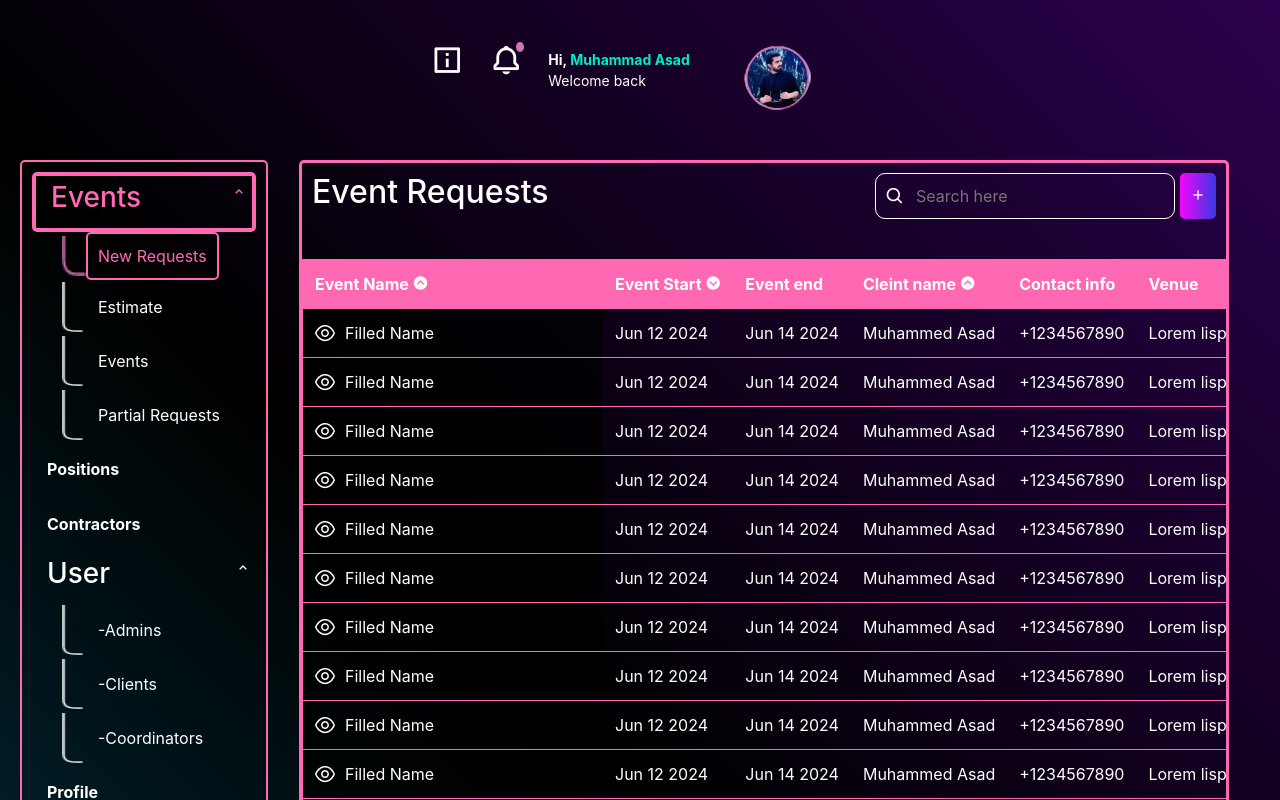
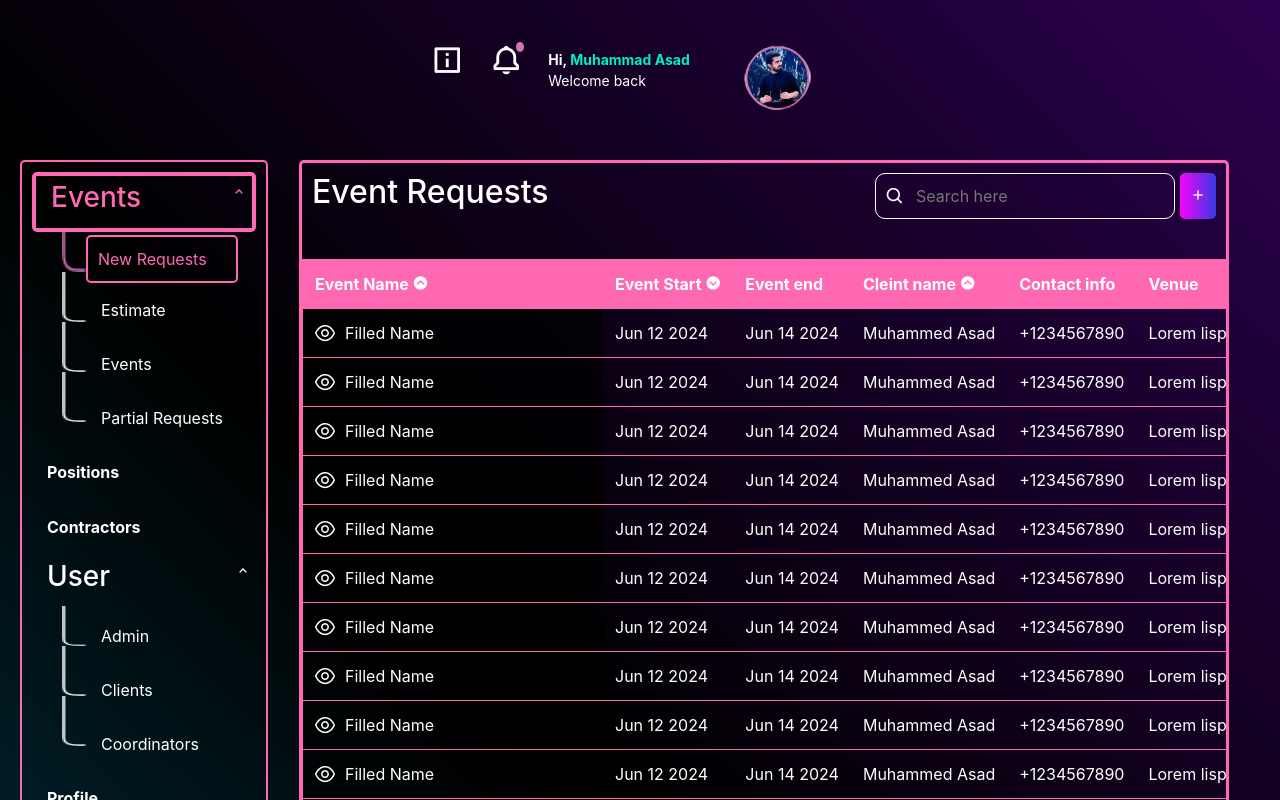
Before and after one commit to nikhilscaria3/FigmaReactDesign, a React (Create React App) app in the folder frontend/: page /second in a window 1280 px wide. Shown: the top 800 px of the page. Built offline with nearby package versions, Linux system fonts and the light colour scheme.

Commit message:
Update second.js

```diff
--- a/frontend/src/second.js
+++ b/frontend/src/second.js
@@ -50,25 +50,23 @@ const Second = () => {
             <p><i class='bx bx-chevron-up' style={{ color: '#ff69b4' }} ></i></p>
           </div>
 
-          <div className='vectorcontainer'>
+          <div className='newcontainer'>
+
+            <div className='vectornewcontainer'>
               <img className='vector1' src={vector1} alt='Vector'></img>
-            <p className="sidedropdownselect" >New Requests</p>
+              <img className='vector2' src={vector2} alt='Vector'></img>
+              <img className='vector2' src={vector2} alt='Vector'></img>
+              <img className='vector2' src={vector2} alt='Vector'></img>
             </div>
 
-          <div className='vectorcontainer'>
-            <img className='vector2' src={vector2} alt='Vector'></img>
+            <div className='vectornamecontainer'>
+              <p className="sidedropdownselect" onClick={handleClick}>New Requests</p>
               <p className="sidedropdown">Estimate </p>
+              <p className="sidedropdown">Events</p>
+              <p className="sidedropdown">Partial Requests </p>
+            </div>
           </div>
 
-          <div className='vectorcontainer'>
-            <img className='vector2' src={vector2} alt='Vector'></img>
-            <p className="sidedropdown" onClick={handleClick} >Events</p>
-          </div>
-
-          <div className='vectorcontainer'>
-            <img className='vector2' src={vector2} alt='Vector'></img>
-            <p className="sidedropdown">Partial Requests </p>
-          </div>
 
 
           <p className='sidedivbutton'>Positions</p>
@@ -78,18 +76,20 @@ const Second = () => {
             <p><i class='bx bx-chevron-up' style={{ color: '#ffff' }} ></i></p>
           </div>
 
-          <div className='vectorcontainer'>
+          <div className='newcontainer'>
+
+            <div className='vectornewcontainer'>
+              <img className='vector1' src={vector2} alt='Vector'></img>
               <img className='vector2' src={vector2} alt='Vector'></img>
-            <p className="sidedropdown">-Admins</p>
+              <img className='vector2' src={vector2} alt='Vector'></img>
+
             </div>
 
-          <div className='vectorcontainer'>
-            <img className='vector2' src={vector2} alt='Vector'></img>
-            <p className="sidedropdown">-Clients</p>
+            <div className='vectornamecontainer'>
+              <p className="sidedropdown">Admin</p>
+              <p className="sidedropdown">Clients </p>
+              <p className="sidedropdown">Coordinators</p>
             </div>
-          <div className='vectorcontainer'>
-            <img className='vector2' src={vector2} alt='Vector'></img>
-            <p className="sidedropdown">-Coordinators</p>
           </div>
 
 
```
Lines whose indentation alone changed are shown as unchanged.
